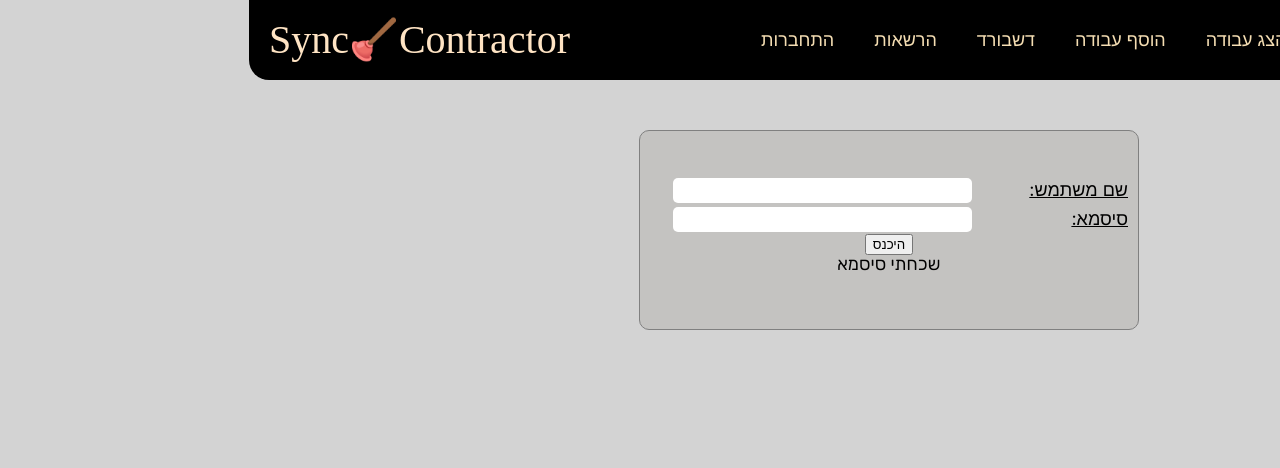
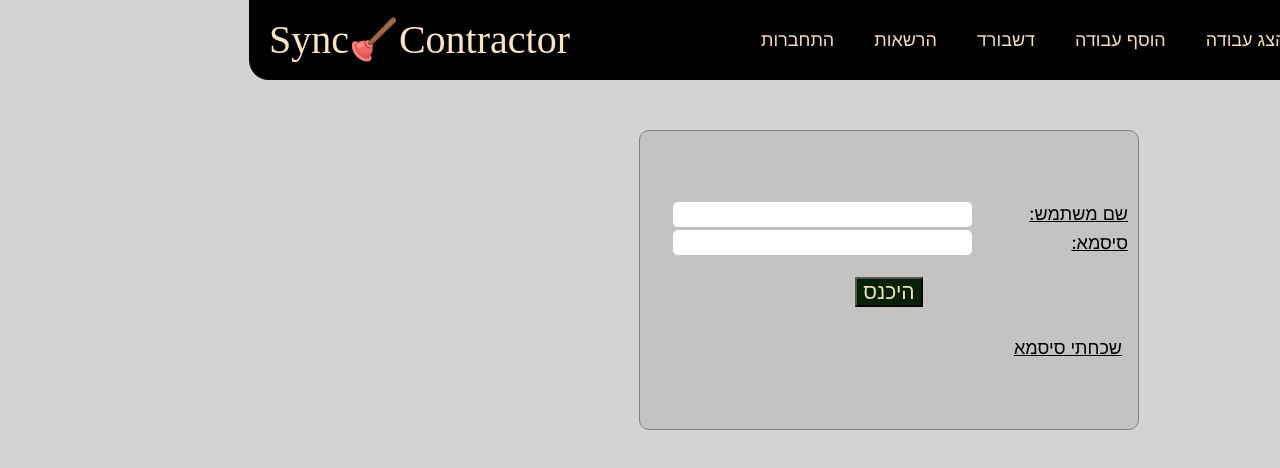
Before and after one commit to anz-davar/sync-contractor, a React (Vite) app: page /login in a window 1280 px wide. Shown: the top 468 px of the page. Built offline with nearby package versions, Linux system fonts and the light colour scheme.

Commit message:
-fixed login element locations

```diff
--- a/src/pages/Login.jsx
+++ b/src/pages/Login.jsx
@@ -15,9 +15,9 @@ export const Login = () => {
             <input id="password-input" type="password" className="login-input" />
         </div>
 
-        <button>היכנס</button>
+        <button className="login-btn">היכנס</button>
 
-            <h4 className="login-forgot-password">שכחתי סיסמא</h4>
+            <button className="login-forgot-password">שכחתי סיסמא</button>
 
         </form>
 }
--- a/src/styles/pages/_login.scss
+++ b/src/styles/pages/_login.scss
@@ -5,7 +5,7 @@
     justify-content: center;
     align-items: center;
     width: 500px;
-    height: 200px;
+    height: 300px;
     background-color: rgb(196, 195, 193);
     border: 1px gray solid;
     border-radius: 10px;
@@ -31,9 +31,22 @@
         border-radius: 5px;
     }
 
+}
+
+.login-btn{
+    background-color: rgb(6, 33, 6);
+    color: wheat;
+    font-size: 21px;
+    margin: 20px 0;
+}
+
     .login-forgot-password{
         align-self: flex-start;
+        margin: 10px 10px 0 0 ;
+        background-color: transparent;
+        border: none;
+        text-decoration: underline;
+        font-size: 18px;
     }
-}
 
 }
```
